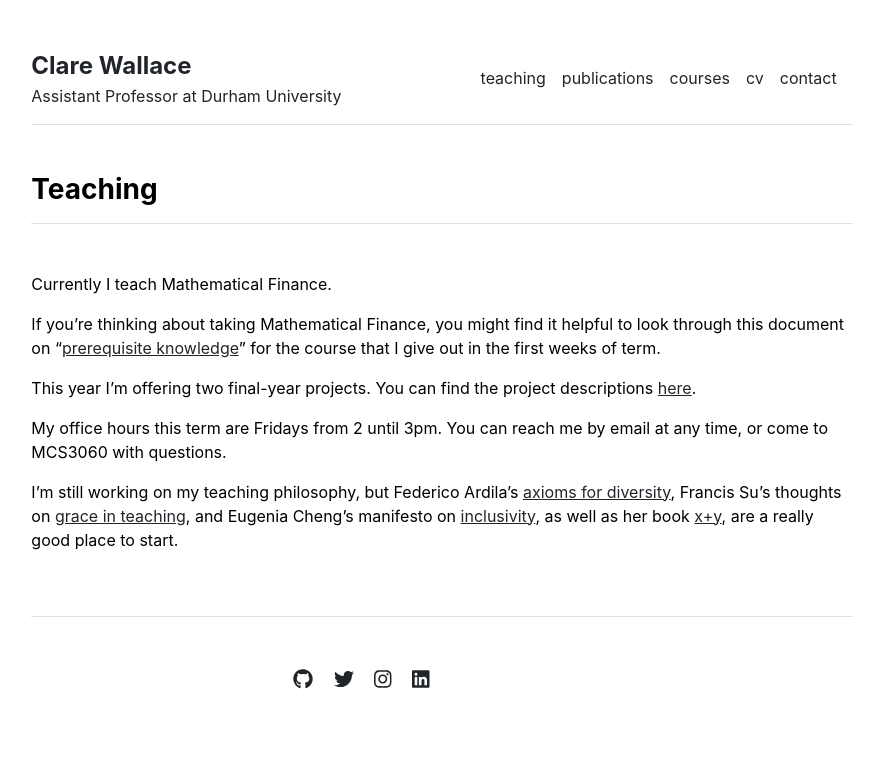
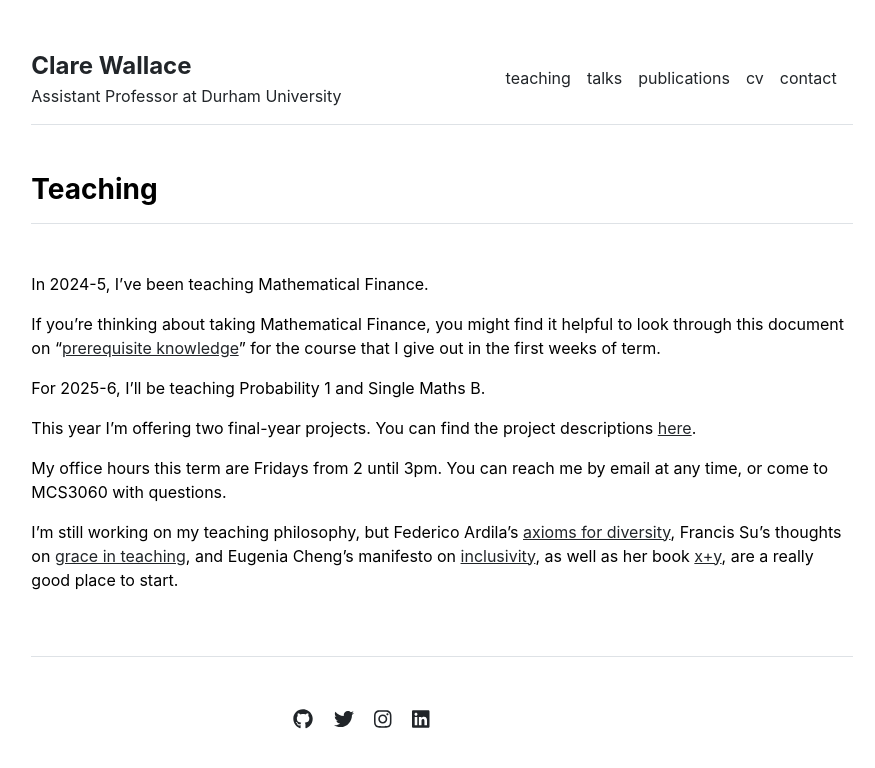
Before and after one commit to CWallace23/cwallace23.github.io, a Jekyll site: the page built from teaching.md, in a window 1280 px wide. Shown: the top 768 px of the page, without its empty margins (198-1073 px from the left). Built offline with Jekyll 4.4.1, drawn with Linux system fonts in a browser that asks for light colours.

Commit message:
set up talks

```diff
--- a/_data/settings.yml
+++ b/_data/settings.yml
@@ -1,7 +1,7 @@
 menu:
 - {name: 'teaching', url: '/teaching'}
+- {name: 'talks', url: '/talks'}
 - {name: 'publications', url: '/publications'}
-- {name: 'courses', url: '/courses'}
 - {name: 'cv', url: '/cv'}
 - {name: 'contact', url: '/contact'}
 
@@ -22,4 +22,4 @@ social:
 - {icon: 'linkedin', link: 'https://linkedin.com/in/lenpaul'}
 
 contacts:
-- {name: 'Dr. Academia', title: 'Professor', department: 'Physics & Astronomy', institution: 'Some University', institution_address: '1 Main Street, Canada', phone: '(000) 000-0000', email: 'hello@university.edu', office: 'Science Building 505', image: 'assets/img/contact.jpg'}
+- {name: 'Dr. Clare Wallace', title: 'Assistant Professor', department: 'Mathematical Sciences', institution: 'Durham University', institution_address: '1 Main Street, Canada', phone: '(000) 000-0000', email: 'hello@university.edu', office: 'Science Building 505', image: 'assets/img/contact.jpg'}
--- /dev/null
+++ b/talks.md
@@ -0,0 +1,4 @@
+---
+layout: talks
+title: "Talks"
+---
--- a/teaching.md
+++ b/teaching.md
@@ -3,9 +3,11 @@ layout: page
 title: "Teaching"
 ---
 
-Currently I teach Mathematical Finance.
+In 2024-5, I've been teaching Mathematical Finance.
 
 If you’re thinking about taking Mathematical Finance, you might find it helpful to look through this document on “<a href="https://maths.dur.ac.uk/users/clare.wallace/MF/Prerequisites/">prerequisite knowledge</a>” for the course that I give out in the first weeks of term.
+
+For 2025-6, I'll be teaching Probability 1 and Single Maths B.
 
 This year I’m offering two final-year projects. You can find the project descriptions <a href="https://cwallace23.github.io/teaching/final-year-projects">here</a>.
 
```
Also changed, not shown: _data/talks.yml (added, +10 -0 lines), _includes/talks.html (added, +14 -0 lines), _layouts/talks.html (added, +7 -0 lines), publications.md (deleted, +0 -4 lines), teaching/final-year-projects.md (+4 -4 lines), teaching/final-year-projects/previous-projects.md (+1 -1 lines), teaching/final-year-projects/previous-projects/Kevin-Bacon.md (+2 -2 lines).
